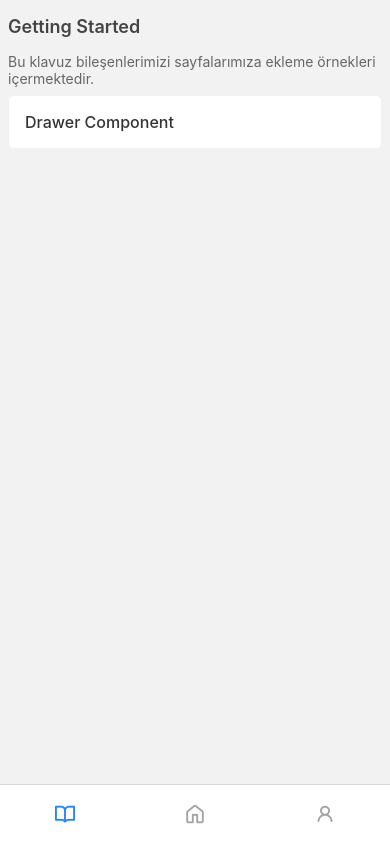
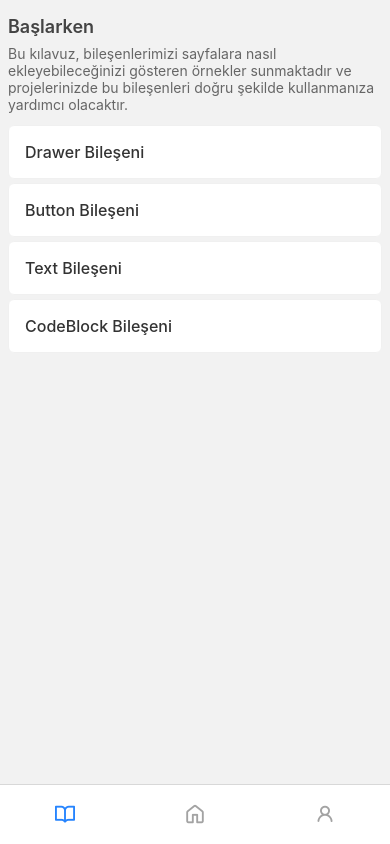
Before and after one commit to AtakanCSKNDR/ReactNativeBoilerPlate, a React Native app: screen /TabNavigation in a window 390 px wide. Built offline with nearby package versions, Linux system fonts and the light colour scheme.

Commit message:
example api request added

```diff
--- a/src/core/atomic/atoms/AccordionPanel.tsx
+++ b/src/core/atomic/atoms/AccordionPanel.tsx
@@ -25,7 +25,8 @@ const styles = StyleSheet.create({
     borderWidth: 0.8,
     borderColor: '#f0f0f0',
     backgroundColor:"#FFF",
-    elevation:1
+    elevation:1,
+    marginBottom:4
   },
   accordionButton: {
     padding: 16,
--- a/src/core/atomic/atoms/BPText.tsx
+++ b/src/core/atomic/atoms/BPText.tsx
@@ -10,16 +10,16 @@ const BPText = ({type, color, text}: any) => {
     body: styles.body,
     label: styles.label,
   };
-  return <Text style={[typeEnum[type], {marginVertical: 8 , color:color || typeEnum[type].color}]}>{text}</Text>;
+  return <Text style={[typeEnum[type], {color:color || typeEnum[type].color}]}>{text}</Text>;
 };
 
 export default BPText;
 
 const styles = StyleSheet.create({
-  header: {color: '#333', fontSize: 24, fontWeight: '600'},
-  title: {color: '#444', fontSize: 18, fontWeight: '600'},
-  subtitle: {color: '#555', fontSize: 16, fontWeight: '500'},
+  header: {marginVertical: 12  , color: '#333', fontSize: 24, fontWeight: '600'},
+  title: {marginVertical: 8  , color: '#444', fontSize: 18, fontWeight: '600'},
+  subtitle: {marginVertical: 4  , color: '#555', fontSize: 16, fontWeight: '500'},
   description: {color: '#999', fontSize: 14},
   body: {color: '#666', fontSize: 14},
-  label: {color: '#999', fontSize: 12},
+  label: { color: '#999', fontSize: 12},
 });
--- a/src/core/atomic/molecules/Item.tsx
+++ b/src/core/atomic/molecules/Item.tsx
@@ -1,14 +1,41 @@
-import { StyleSheet, Text, View } from 'react-native'
-import React from 'react'
+import {Image, StyleSheet, TouchableOpacity, View} from 'react-native';
+import React from 'react';
+import BPText from '../atoms/BPText';
 
-const Item = () => {
+const Item = (props: any) => {
+  const {element} = props;
   return (
-    <View>
-      <Text>Item</Text>
-    </View>
-  )
-}
+    <TouchableOpacity style={styles.item} activeOpacity={0.8}>
+      <Image style={styles.image} source={{uri: element.url + '.png'}} />
+      <View style={styles.content}>
+        <BPText type="subtitle" text={element.title} />
+        <BPText type="label" text={element.url} />
+      </View>
+    </TouchableOpacity>
+  );
+};
 
-export default Item
+export default Item;
 
-const styles = StyleSheet.create({})
+const styles = StyleSheet.create({
+  item: {
+    marginBottom: 24,
+    borderRadius: 12,
+    borderWidth: 1,
+    borderColor: '#f8f8f8',
+    backgroundColor: '#f8f8f8',
+    elevation: 5,
+  },
+  image: {
+    width: '100%',
+    height: 200,
+    borderRadius: 12,
+    elevation: 5,
+    backgroundColor: '#FFF',
+    marginBottom: 8,
+  },
+  content: {
+    paddingHorizontal: 10,
+    paddingBottom: 8,
+  },
+});
--- a/src/core/atomic/organisms/ItemList.tsx
+++ b/src/core/atomic/organisms/ItemList.tsx
@@ -1,14 +1,30 @@
-import { StyleSheet, Text, View } from 'react-native'
-import React from 'react'
+import {FlatList, StyleSheet, Text, View} from 'react-native';
+import React, {useContext, useEffect} from 'react';
+import {DefaultContext} from '../../../stores/DefaultContext';
+import Item from '../molecules/Item';
 
 const ItemList = () => {
+  const renderItem = ({item}: any) => <Item element={item}></Item>;
+  const {itemList ,getItemList} = useContext(DefaultContext);
+
+  useEffect(() => {
+    getItemList();
+  }, []);
+
+
   return (
-    <View>
-      <Text>ItemList</Text>
+    <View style={{marginHorizontal:-6}}>
+      <FlatList
+        data={itemList}
+        renderItem={renderItem}
+        keyExtractor={item => item.id.toString()}
+        style={{padding:6}}
+        onEndReached={getItemList}
+      />
     </View>
-  )
-}
+  );
+};
 
-export default ItemList
+export default ItemList;
 
-const styles = StyleSheet.create({})
+const styles = StyleSheet.create({});
--- a/src/screens/ComponentScreen/ComponentScreen.tsx
+++ b/src/screens/ComponentScreen/ComponentScreen.tsx
@@ -1,4 +1,4 @@
-import {StyleSheet, View} from 'react-native';
+import {StyleSheet, Text, View} from 'react-native';
 import React from 'react';
 import AccordionPanel from '../../core/atomic/atoms/AccordionPanel';
 import DrawerExampleScreen from './DrawerExampleScreen';
@@ -8,11 +8,22 @@ import BPText from '../../core/atomic/atoms/BPText';
 const ComponentScreen = () => {
   return (
     <ScrollView style={styles.container}>
-        <BPText type="title" text="Getting Started"></BPText>
-        <BPText type="body" text="Bu klavuz bileşenlerimizi sayfalarımıza ekleme örnekleri içermektedir."></BPText>
-      <AccordionPanel title="Drawer Component">
-        <DrawerExampleScreen></DrawerExampleScreen>
-      </AccordionPanel>
+        <BPText type="title" text="Başlarken"></BPText>
+        <BPText type="body" text="Bu kılavuz, bileşenlerimizi sayfalara nasıl ekleyebileceğinizi gösteren örnekler sunmaktadır ve projelerinizde bu bileşenleri doğru şekilde kullanmanıza yardımcı olacaktır."></BPText>
+        <View style={{marginTop:12}}>
+          <AccordionPanel title="Drawer Bileşeni">
+            <DrawerExampleScreen></DrawerExampleScreen>
+          </AccordionPanel>
+          <AccordionPanel title="Button Bileşeni">
+            <Text>Yapım Aşamasında ...</Text>
+          </AccordionPanel>
+          <AccordionPanel title="Text Bileşeni">
+            <Text>Yapım Aşamasında ...</Text>
+          </AccordionPanel>
+          <AccordionPanel title="CodeBlock Bileşeni">
+            <Text>Yapım Aşamasında ...</Text>
+          </AccordionPanel>
+        </View>
     </ScrollView>
   );
 };
--- a/src/screens/ComponentScreen/DrawerExampleScreen.tsx
+++ b/src/screens/ComponentScreen/DrawerExampleScreen.tsx
@@ -20,6 +20,7 @@ const DrawerExampleScreen = () => {
   return (
     <ScrollView>
       <BPButton title="Open Drawer" onPress={handleOpen} color="#238636" />
+      <View style={{marginVertical:6}}></View>
       <BPText
         type="body"
         text="Drawer bileşeni, sayfa içerisinde bir bottom drawer açarak aktif pencereden ayrılmadan bileşenlerinizi render etmenizi sağlar."
--- a/src/screens/HomeScreen/HomeScreen.tsx
+++ b/src/screens/HomeScreen/HomeScreen.tsx
@@ -1,21 +1,15 @@
-import {StyleSheet, Text, TouchableOpacity, View} from 'react-native';
+import {StyleSheet, View} from 'react-native';
 import React from 'react';
-import {useNavigation} from '@react-navigation/native';
-import Icon from 'react-native-vector-icons/Octicons';
+
 import BPText from '../../core/atomic/atoms/BPText';
 
+import ItemList from '../../core/atomic/organisms/ItemList';
+
 const HomeScreen = () => {
-  const navigation: any = useNavigation();
-  const handleOpen = () => {
-    navigation.navigate('BottomDrawerScreen', {
-      title: 'Test',
-      subtitle: 'Test Subtitle',
-      children: <Text>Lorem Ipsum Dolor Sit Amet</Text>,
-    });
-  };
   return (
     <View style={styles.container}>
-      <BPText type="title" text="Anasayfa"/>
+      <BPText type="title" text="Anasayfa" />
+      <ItemList></ItemList>
     </View>
   );
 };
--- a/src/stores/DefaultContext.tsx
+++ b/src/stores/DefaultContext.tsx
@@ -1,4 +1,5 @@
 import React, {createContext, useState} from 'react';
+import {request} from '../core/interceptors/axios.interceptor';
 
 export const defaultCTX: any = {
   itemList: [],
@@ -11,6 +12,18 @@ export const DefaultContextProvider = ({children}: any) => {
   const [itemList, setItemList] = useState(defaultCTX.itemList);
   const [selectedItem, setSelectedItem] = useState(defaultCTX.selectedItem);
 
+  const getItemList = (params:any) => {
+    let pagination={
+      _start:itemList.length,
+      _limit:10
+    }
+    request({url: '/photos', method: 'GET' , params:pagination}).then(
+      response => {
+        // console.log([...itemList , ...response])
+        setItemList([...itemList , ...response]);
+      },
+    );
+  };
   return (
     <DefaultContext.Provider
       value={{
@@ -18,6 +31,7 @@ export const DefaultContextProvider = ({children}: any) => {
         setItemList,
         selectedItem,
         setSelectedItem,
+        getItemList,
       }}>
       {children}
     </DefaultContext.Provider>
```
